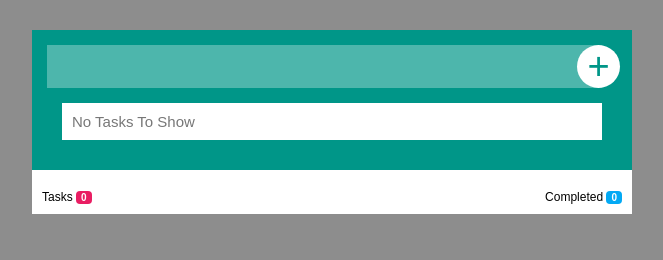
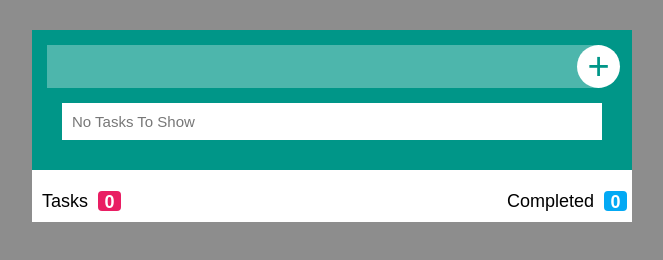
Before and after one commit to Zid95/Todo-list-app-completed-with-js, a plain HTML site: page index.html in a window 1280 px wide. Shown: the whole page, without its empty margins (308-971 px from the left). Drawn offline with Linux system fonts and the light colour scheme.

Commit message:
edit css file

```diff
--- a/style.css
+++ b/style.css
@@ -100,13 +100,17 @@ body{
     width: 50%;
     float: left;
     padding: 10px;
+    font-size: 18px;
+
 }
+
 
 .task-stats .tasks-completed{
     width: 50%;
     float: right;
     padding: 10px;
     text-align: right;
+    font-size: 18px;
 }
 
 .task-stats .tasks-count span,
@@ -120,8 +124,24 @@ body{
 
 .task-stats .tasks-count span{
     background-color: #E91E63;
+    width: 23px;
+    height: 20px;
+    display: inline-block;
+    font-size: 18px;
+    text-align: center;
+    position: relative;
+    bottom: -1px;
+    left: 5px;
 }
 
 .task-stats .tasks-completed span{
     background-color: #03A9F4;
+    width: 23px;
+    height: 20px;
+    display: inline-block;
+    font-size: 18px;
+    text-align: center;
+    position: relative;
+    bottom: -1px;
+    left: 5px;
 }
```
